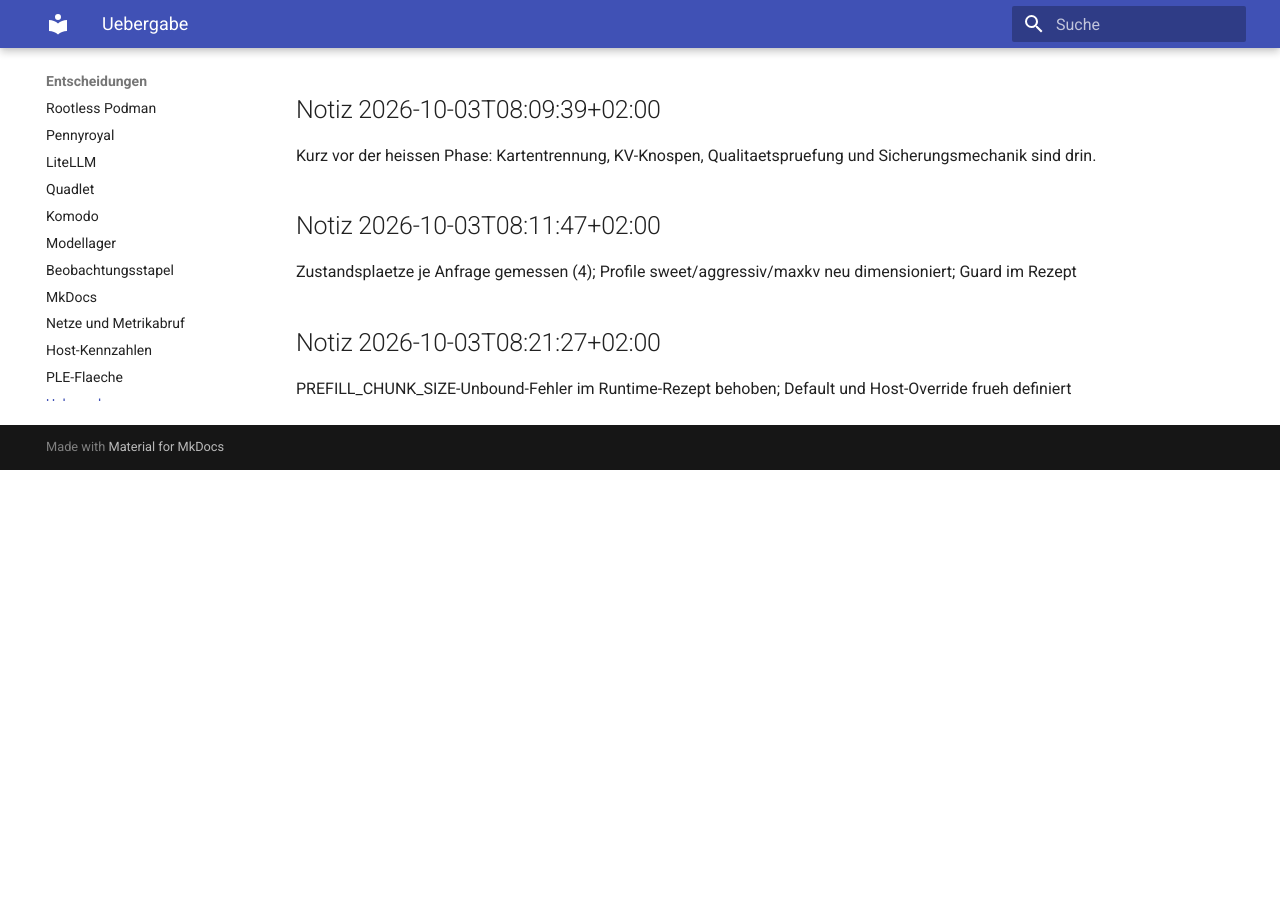
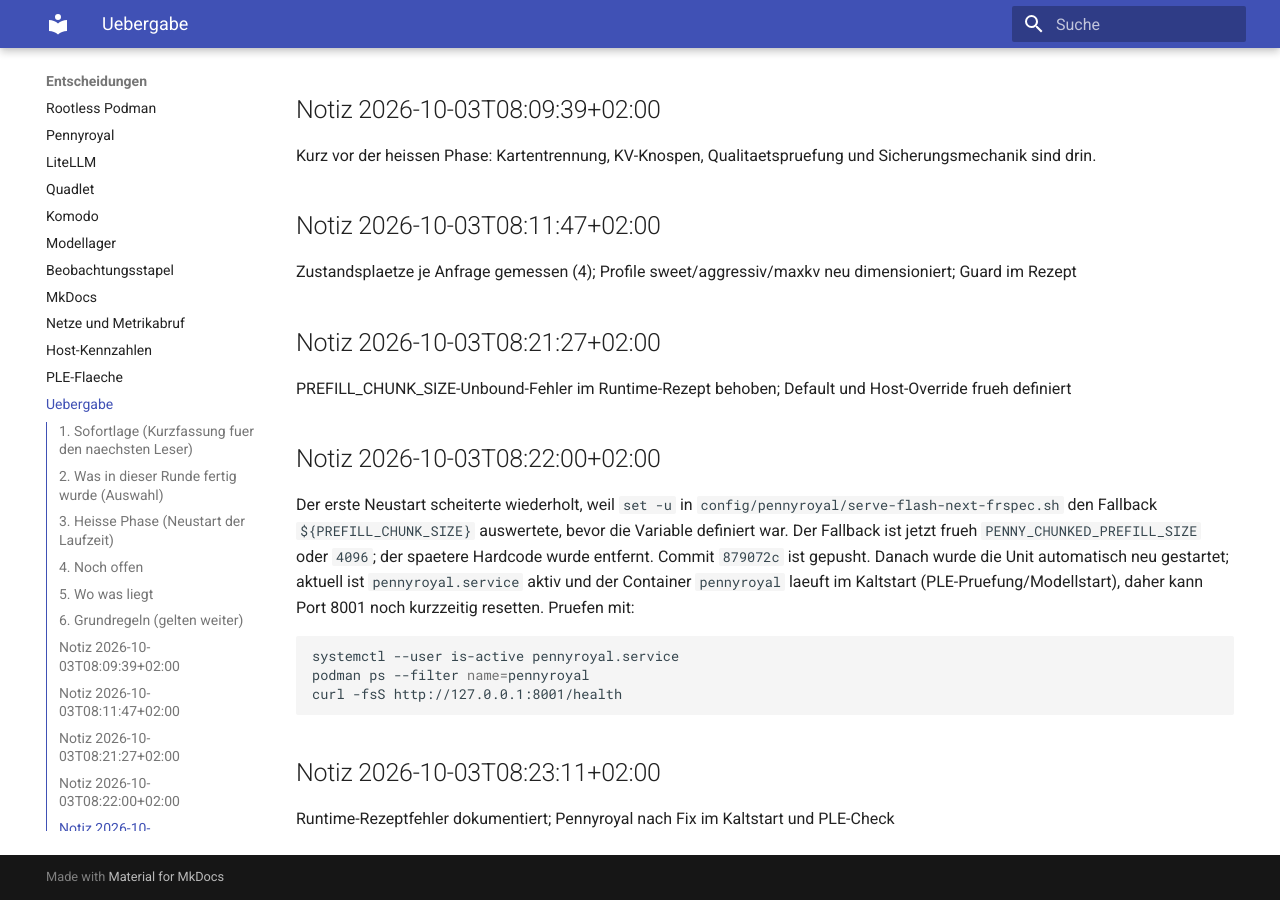
Before and after one commit to thomasdenk79-cyber/llm-infra-setup, an MkDocs documentation site: the page built from docs/HANDOFF.md, in a window 1280 px wide and 900 px high, scrolled down 3130 px. Built offline with MkDocs 1.6.1 and Material for MkDocs 9.7.7, drawn with Linux system fonts in a browser that asks for light colours; before the commit the page ends 3600 px from its top, so only the background shows below that; some of the changed text lies outside the part shown.

Commit message:
stand: 2026-10-03T08:23 gesichert (1 Dateien)

````diff
--- a/docs/HANDOFF.md
+++ b/docs/HANDOFF.md
@@ -1,4 +1,4 @@
-Zuletzt gesichert: 2026-10-03T08:21:27+02:00 durch `scripts/session-checkpoint.sh`
+Zuletzt gesichert: 2026-10-03T08:23:11+02:00 durch `scripts/session-checkpoint.sh`
 
 # Arbeitsstand und Uebergabe
 
@@ -125,3 +125,24 @@ Zustandsplaetze je Anfrage gemessen (4); Profile sweet/aggressiv/maxkv neu dimen
 ## Notiz 2026-10-03T08:21:27+02:00
 
 PREFILL_CHUNK_SIZE-Unbound-Fehler im Runtime-Rezept behoben; Default und Host-Override frueh definiert
+
+## Notiz 2026-10-03T08:22:00+02:00
+
+Der erste Neustart scheiterte wiederholt, weil `set -u` in
+`config/pennyroyal/serve-flash-next-frspec.sh` den Fallback
+`${PREFILL_CHUNK_SIZE}` auswertete, bevor die Variable definiert war. Der
+Fallback ist jetzt frueh `PENNY_CHUNKED_PREFILL_SIZE` oder `4096`; der spaetere
+Hardcode wurde entfernt. Commit `879072c` ist gepusht. Danach wurde die Unit
+automatisch neu gestartet; aktuell ist `pennyroyal.service` aktiv und der
+Container `pennyroyal` laeuft im Kaltstart (PLE-Pruefung/Modellstart), daher kann
+Port 8001 noch kurzzeitig resetten. Pruefen mit:
+
+```bash
+systemctl --user is-active pennyroyal.service
+podman ps --filter name=pennyroyal
+curl -fsS http://127.0.0.1:8001/health
+```
+
+## Notiz 2026-10-03T08:23:11+02:00
+
+Runtime-Rezeptfehler dokumentiert; Pennyroyal nach Fix im Kaltstart und PLE-Check
````
